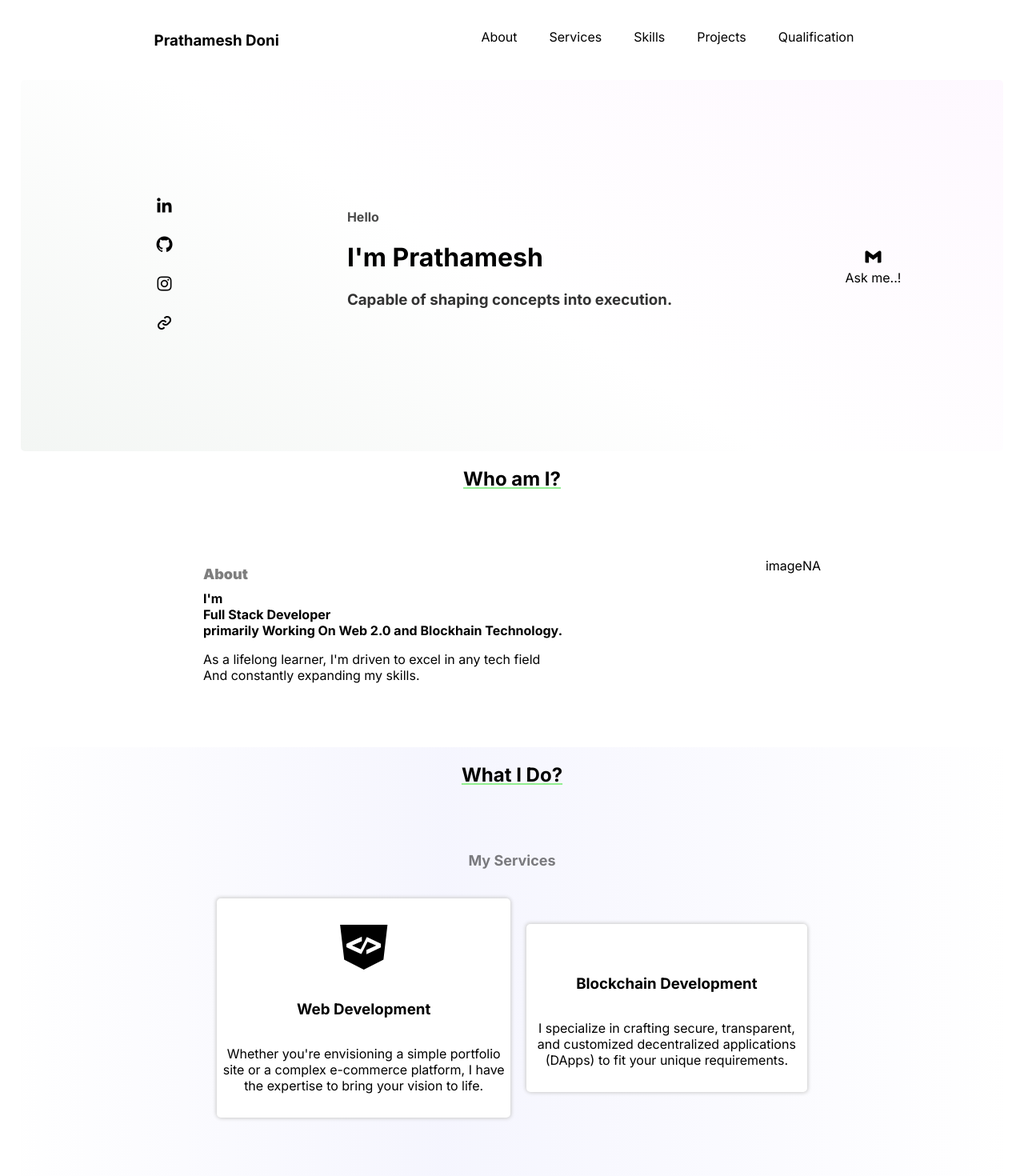
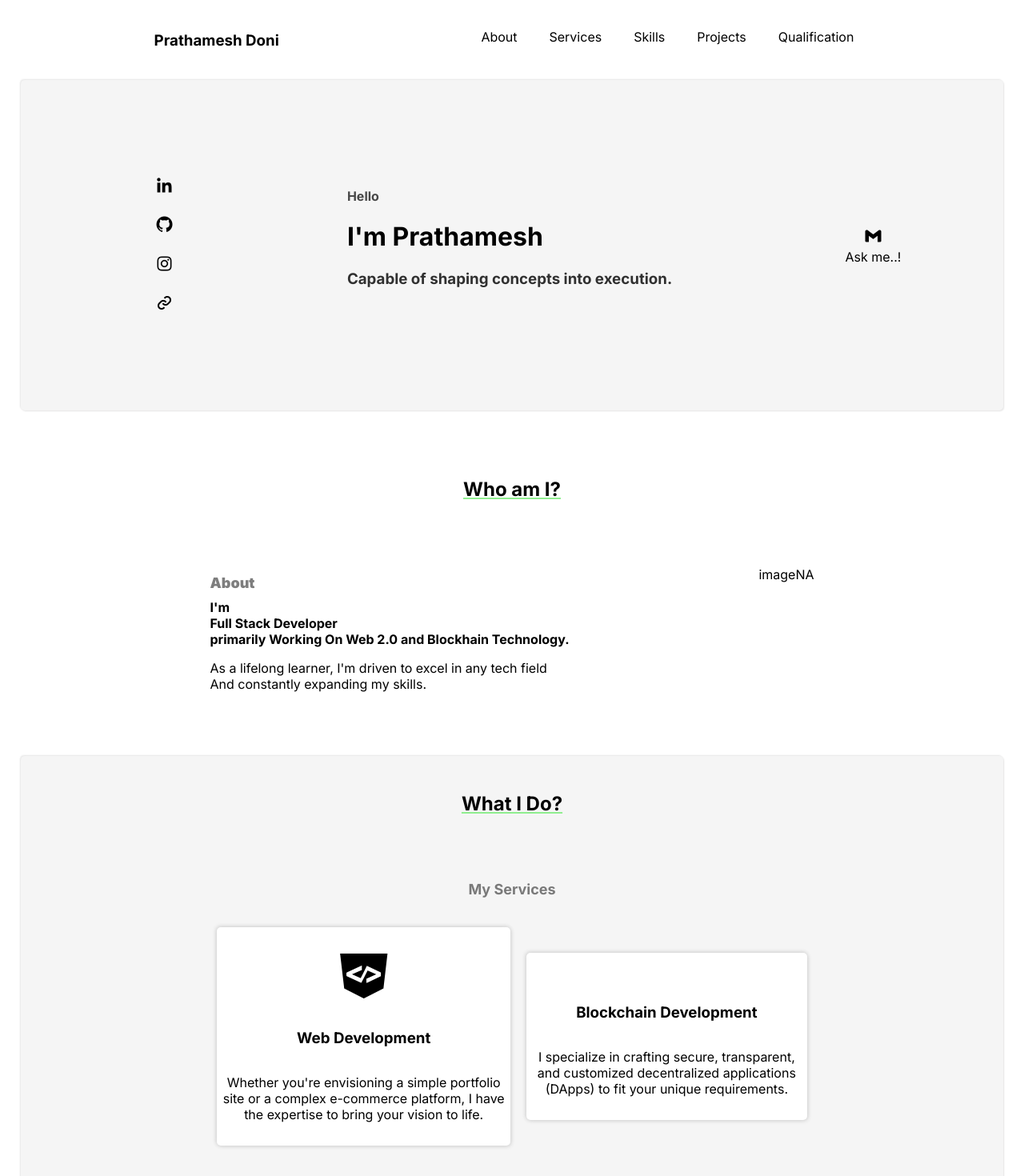
Before and after one commit to hacknovas/PortfolioHN, a Next.js app: page / in a window 1280 px wide. Shown: the top 1470 px of the page at 80% size. Built offline with nearby package versions, Linux system fonts and the light colour scheme.

Commit message:
Updated with Styles

```diff
--- a/src/app/CSS/about.module.css
+++ b/src/app/CSS/about.module.css
@@ -1,3 +1,6 @@
+.supAboutSection {
+  margin: 5% 2%;
+}
 
 .aboutSection {
   display: flex;
--- a/src/app/CSS/footer.module.css
+++ b/src/app/CSS/footer.module.css
@@ -1,5 +1,6 @@
 .lastFooterSection {
-  background-color: whitesmoke;
+  background-color: lightgray;
+  box-shadow: -1px -1px 4px rgb(230, 230, 230);
 }
 
 .contactSection {
--- a/src/app/CSS/header.module.css
+++ b/src/app/CSS/header.module.css
@@ -47,16 +47,11 @@
   flex-wrap: wrap-reverse;
   align-items: center;
   justify-content: space-between;
-  padding: 10% 10% 10%;
+  padding: 8% 10% 8%;
   margin: 0 2%;
   border-radius: 5px;
-  background: rgb(228, 69, 252);
-  background: linear-gradient(
-    212deg,
-    rgba(232, 126, 248, 0.055) 0%,
-    rgba(255, 255, 255, 0.099) 53%,
-    rgba(147, 173, 153, 0.11) 100%
-  );
+  background-color: whitesmoke;
+  box-shadow: 1px 1px 2px rgb(228, 227, 227), -1px -1px 2px rgb(230, 230, 230);
 }
 
 .headSectionItems {
--- a/src/app/CSS/project.module.css
+++ b/src/app/CSS/project.module.css
@@ -1,15 +1,9 @@
 .projectSection {
-  /* background-color: rgb(245, 245, 245);
-   */
-  background: rgb(228, 69, 252);
-  background: linear-gradient(
-    90deg,
-    rgba(218, 255, 194, 0.101) 0%,
-    rgba(192, 193, 238, 0.099) 43%,
-    rgba(203, 219, 250, 0.101) 100%
-  );
   margin: 0 2%;
+  padding-top: 2% ;
   border-radius: 5px;
+  background-color: whitesmoke;
+  box-shadow: 1px 1px 2px rgb(228, 227, 227), -1px -1px 2px rgb(230, 230, 230);
 }
 
 .sectionIntro {
--- a/src/app/CSS/service.module.css
+++ b/src/app/CSS/service.module.css
@@ -1,15 +1,9 @@
 .serviceSection {
   margin: 5% 2%;
-  /* background-color: whitesmoke; */
-  background: rgb(228, 69, 252);
-  background: linear-gradient(
-    90deg,
-    rgba(250, 250, 250, 0.101) 0%,
-    rgba(156, 158, 247, 0.099) 43%,
-    rgba(253, 253, 253, 0.101) 100%
-  );
-  padding-bottom: 1%;
+  padding: 2% 0;
   border-radius: 5px;
+  background-color: whitesmoke;
+  box-shadow: 1px 1px 2px rgb(228, 227, 227), -1px -1px 2px rgb(230, 230, 230);
 }
 
 .aboutSection {
--- a/src/app/globals.css
+++ b/src/app/globals.css
@@ -8,7 +8,8 @@
   background-color: var(--background-color);
 } */
 
-body{
+body {
   margin: 0%;
   padding: 0%;
+
 }
```
